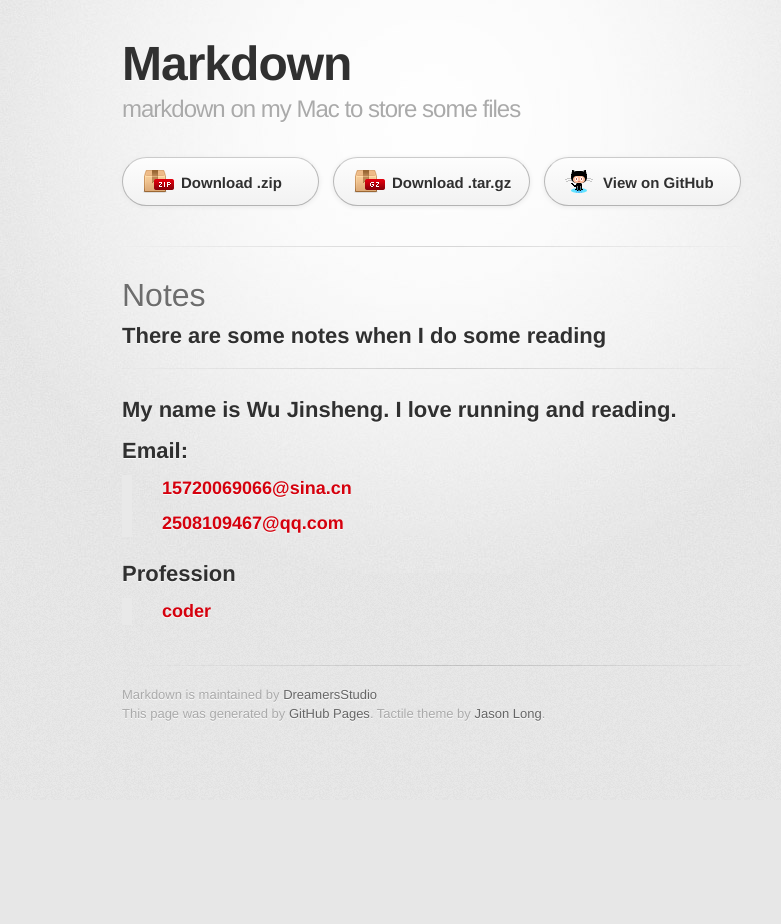
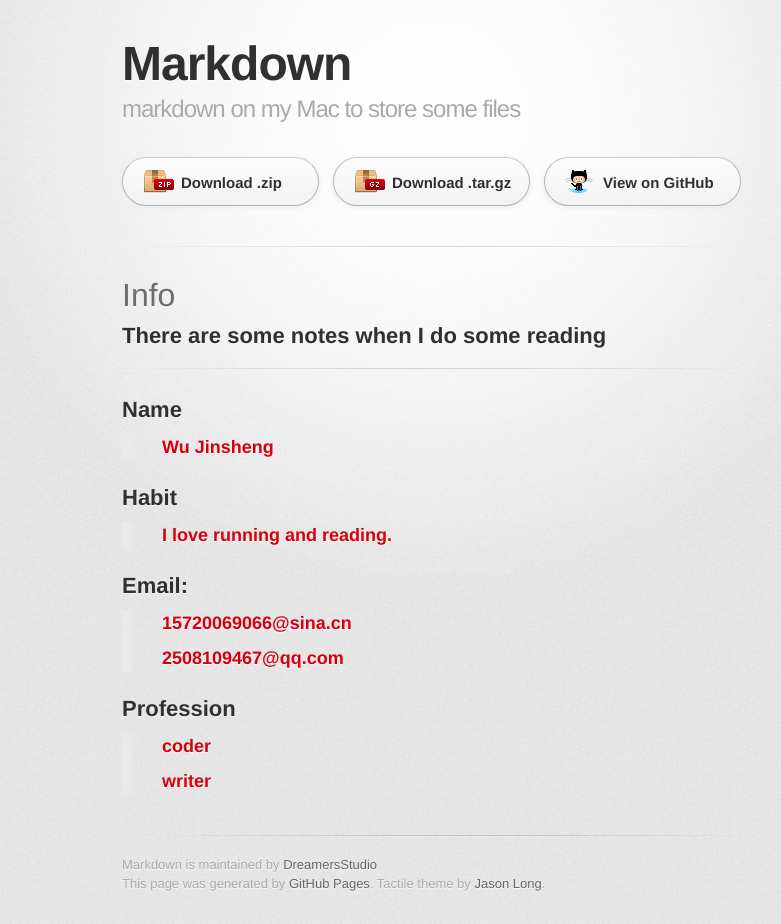
Before and after one commit to DreamersStudio/MarkDown, a plain HTML site: page index.html in a window 1280 px wide. Shown: the whole page, without its empty margins (208-989 px from the left). Before the commit the page ends 800 px from the top, so only its background shows below. Drawn offline with Linux system fonts and the light colour scheme; a web font is replaced by a local one.

Commit message:
Create gh-pages branch via GitHub

```diff
--- a/index.html
+++ b/index.html
@@ -32,7 +32,7 @@
 
         <section id="main_content">
           <h1>
-<a id="notes" class="anchor" href="#notes" aria-hidden="true"><span aria-hidden="true" class="octicon octicon-link"></span></a>Notes</h1>
+<a id="info" class="anchor" href="#info" aria-hidden="true"><span aria-hidden="true" class="octicon octicon-link"></span></a>Info</h1>
 
 <h2>
 <a id="there-are-some-notes-when-i-do-some-reading" class="anchor" href="#there-are-some-notes-when-i-do-some-reading" aria-hidden="true"><span aria-hidden="true" class="octicon octicon-link"></span></a>There are some notes when I do some reading</h2>
@@ -40,7 +40,20 @@
 <hr>
 
 <h2>
-<a id="my-name-is-wu-jinsheng-i-love-running-and-reading" class="anchor" href="#my-name-is-wu-jinsheng-i-love-running-and-reading" aria-hidden="true"><span aria-hidden="true" class="octicon octicon-link"></span></a>My name is Wu Jinsheng. I love running and reading.</h2>
+<a id="name" class="anchor" href="#name" aria-hidden="true"><span aria-hidden="true" class="octicon octicon-link"></span></a>Name</h2>
+
+<blockquote>
+<h3>
+<a id="wu-jinsheng" class="anchor" href="#wu-jinsheng" aria-hidden="true"><span aria-hidden="true" class="octicon octicon-link"></span></a>Wu Jinsheng</h3>
+</blockquote>
+
+<h2>
+<a id="habit" class="anchor" href="#habit" aria-hidden="true"><span aria-hidden="true" class="octicon octicon-link"></span></a>Habit</h2>
+
+<blockquote>
+<h3>
+<a id="i-love-running-and-reading" class="anchor" href="#i-love-running-and-reading" aria-hidden="true"><span aria-hidden="true" class="octicon octicon-link"></span></a>I love running and reading.</h3>
+</blockquote>
 
 <h2>
 <a id="email" class="anchor" href="#email" aria-hidden="true"><span aria-hidden="true" class="octicon octicon-link"></span></a>Email:</h2>
@@ -61,6 +74,9 @@
 <blockquote>
 <h3>
 <a id="coder" class="anchor" href="#coder" aria-hidden="true"><span aria-hidden="true" class="octicon octicon-link"></span></a>coder</h3>
+
+<h3>
+<a id="writer" class="anchor" href="#writer" aria-hidden="true"><span aria-hidden="true" class="octicon octicon-link"></span></a>writer</h3>
 </blockquote>
         </section>
 
--- a/params.json
+++ b/params.json
@@ -1,6 +1,6 @@
 {
   "name": "Markdown",
   "tagline": "markdown on my Mac to store some files",
-  "body": "# Notes\r\n## There are some notes when I do some reading\r\n***\r\n## My name is Wu Jinsheng. I love running and reading.\r\n## Email: \r\n>### 15720069066@sina.cn\r\n>### 2508109467@qq.com\r\n\r\n## Profession\r\n>### coder",
+  "body": "# Info\r\n## There are some notes when I do some reading\r\n***\r\n## Name\r\n>### Wu Jinsheng\r\n\r\n## Habit\r\n>### I love running and reading.\r\n\r\n## Email: \r\n>### 15720069066@sina.cn\r\n>### 2508109467@qq.com\r\n\r\n## Profession\r\n>### coder\r\n>### writer",
   "note": "Don't delete this file! It's used internally to help with page regeneration."
 }
```
